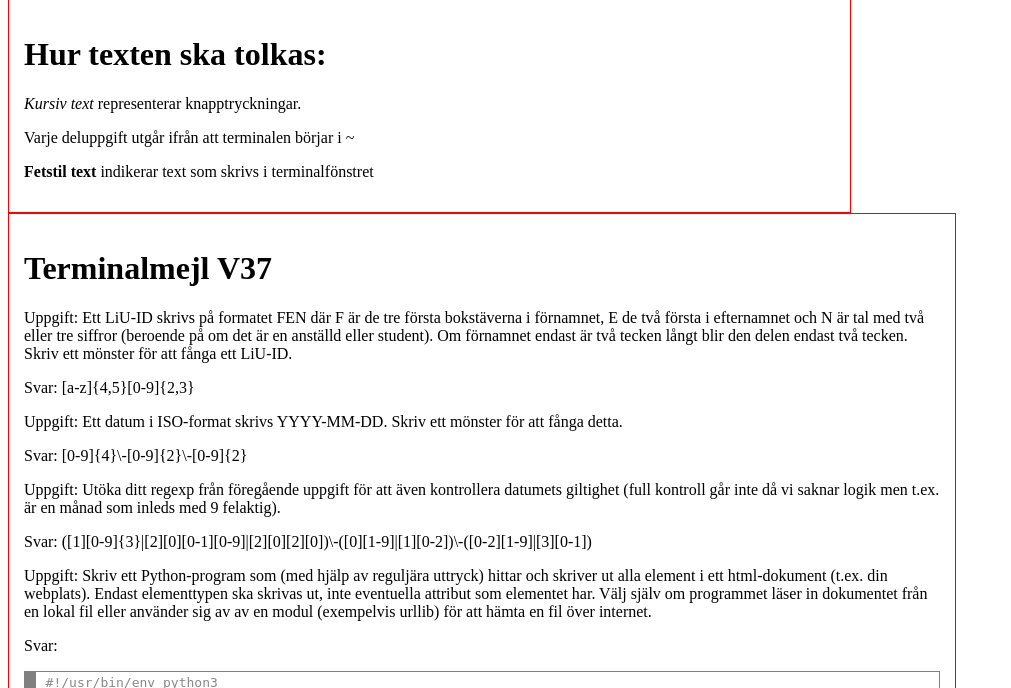
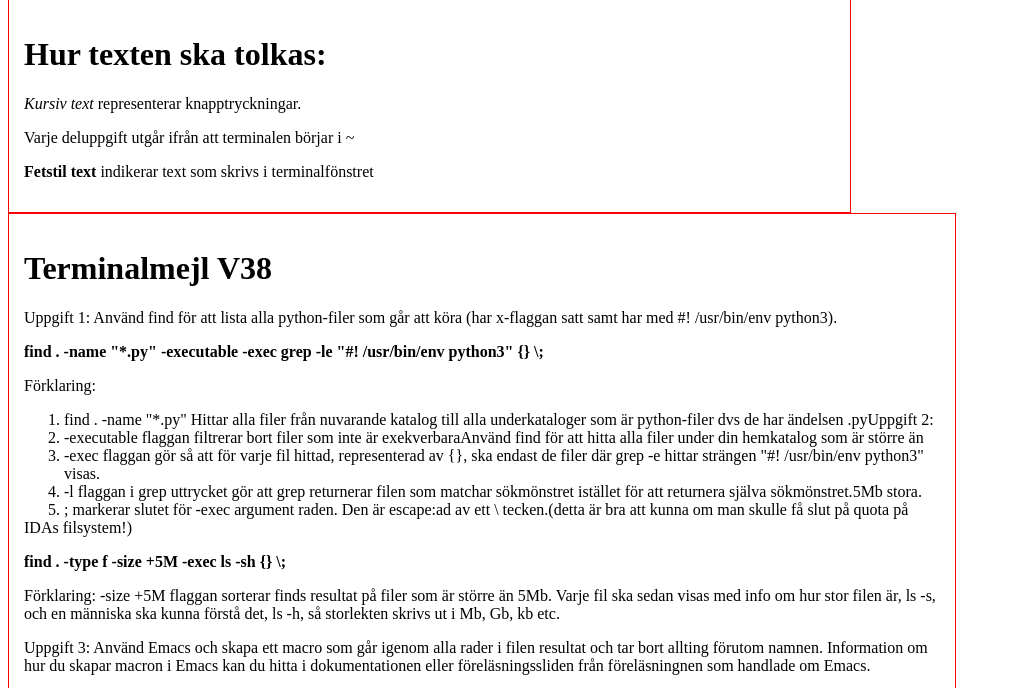
Before and after one commit to DanielFredrikBerg/TDP001, a Flask app: page / in a window 1280 px wide. Shown: the part 167-855 px from the top of the page, without its empty margins (0-1011 px from the left). Run offline with Flask 2, Linux system fonts and the light colour scheme.

Commit message:
completed first 2 assignments in TM38

```diff
--- a/app/templates/index.html
+++ b/app/templates/index.html
@@ -161,6 +161,7 @@
 	<i class="fa fa-caret-down"></i>
       </button>
       <div class="dropdown-content">
+	<a href="#TM38">Terminalmejl V38</a>
 	<a href="#TM37">Terminalmejl V37</a>
 	<a href="#TM36">Terminalmejl V36</a>
 	<a href="#TM35">Terminalmejl V35</a>
@@ -174,6 +175,26 @@
 <p><i>Kursiv text</i> representerar knapptryckningar.</p>
 <p>Varje deluppgift utgår ifrån att terminalen börjar i ~</p>
 <p><b>Fetstil text</b> indikerar text som skrivs i terminalfönstret</p>
+</div>
+
+<div class="col-9">
+  <h1 id="TM38">Terminalmejl V38</h1>
+  <p>Uppgift 1: Använd find för att lista alla python-filer som går att köra (har x-flaggan satt samt har med #! /usr/bin/env python3).</p>
+  <p><b>find . -name "*.py" -executable -exec grep -le "#! /usr/bin/env python3" {} \;</b></p>
+  <p>Förklaring:</p>
+  <ol>
+    <li>find . -name "*.py" Hittar alla filer från nuvarande katalog till alla underkataloger som är python-filer dvs de har ändelsen .py</li>
+    <li>-executable flaggan filtrerar bort filer som inte är exekverbara</li>
+    <li>-exec flaggan gör så att för varje fil hittad, representerad av {}, ska endast de filer där grep -e hittar strängen "#! /usr/bin/env python3" visas.</li>
+    <li>-l flaggan i grep uttrycket gör att grep returnerar filen som matchar sökmönstret istället för att returnera själva sökmönstret.</li>
+    <li>; markerar slutet för -exec argument raden. Den är escape:ad av ett \ tecken.</li>
+  </ol>
+  <p>Uppgift 2: Använd find för att hitta alla filer under din hemkatalog som är större än 5Mb stora. (detta är bra att kunna om man skulle få slut på quota på IDAs filsystem!) </p>
+  <p><b>find . -type f -size +5M -exec ls -sh {} \;</b></p>
+  <p>Förklaring: -size +5M flaggan sorterar finds resultat på filer som är större än 5Mb. Varje fil ska sedan visas med info om hur stor filen är, ls -s, och en människa ska kunna förstå det, ls -h, så storlekten skrivs ut i Mb, Gb, kb etc.</p>
+  <p>Uppgift 3: Använd Emacs och skapa ett macro som går igenom alla rader i filen resultat och tar bort allting förutom namnen. Information om hur du skapar macron i Emacs kan du hitta i dokumentationen eller föreläsningssliden från föreläsningnen som handlade om Emacs. </p>
+  <img src="./Pictures/emacs_macro.png" alt="emacs_macro">
+
 </div>
 
 <div class="col-9">
@@ -208,18 +229,10 @@
 
 
   <p>Uppgift: Vad är HTTP request's? Läs på om detta och skriv en kort sammanfattning av vad det är och vad det används till. Koppla ditt svar till din nuvarande publicerade blogg. </p>
-  <p>Svar: HTTP requests skickas då en HTTP klient vill göra något med en HTTP server. Request meddelandet består av en request line, lite headers, en tomrad och kanske ett meddelande.</p>
+  <p>Svar: HTTP requests skickas då en HTTP klient vill kommunicera med en HTTP server. Request meddelandet består av en request line, lite headers, en tom rad och kanske ett meddelande. Request linen innehåller </p>
 
   <p>Uppgift: Beskriv skillnaden mellan metoden GET och POST förklara när man ska använda vilken. </p>
-  <p>Svar: POST används vid requests där skapande, förändring eller borttagande står i fokus. GET gör att requesten </p>
-  <p><b></b></p>
-  <p></p>
-  <p><b></b></p>
-  <p></p>
-  <p><b></b></p>
-  <p></p>
-  <p><b></b></p>
-
+  <p>Svar: POST används vid requests där skapande, förändring eller borttagande är det som önskas. GET är bra när det bara ska visas något då requesten är en del av URL:en. </p>
 </div>
 
 
--- a/regex.py
+++ b/regex.py
@@ -1,4 +1,4 @@
-#!/usr/bin/env python3
+#! /usr/bin/env python3
 from bs4 import BeautifulSoup as bs
 import requests
 import re
```
